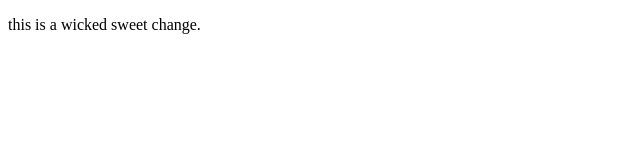
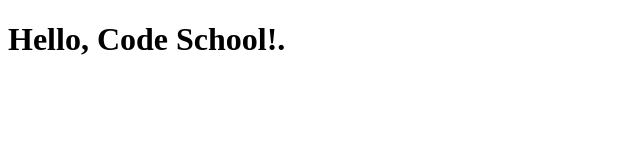
Before and after one commit to atclarkson/HelloCodeSchoolProject-master, a website: page index.html in a window 1280 px wide. Shown: the whole page, without its empty margins (0-640 px from the left). Drawn offline with Linux system fonts and the light colour scheme.

Commit message:
Completed Step 5 and Step 6

```diff
--- a/index.html
+++ b/index.html
@@ -1,11 +1,12 @@
 <!DOCTYPE html>
 <html lang='en'>
   <head>
+    <title>Adam Clarkson's Portfolio Website</title>
     <meta charset='utf-8'>
     <meta http-equiv='X-UA-Compatible' content='IE=edge'>
     <meta name='viewport' content='width=device-width, initial-scale=1'>
   </head>
   <body>
-<p> this is a wicked sweet change.</p>
+<h1>Hello, Code School!.</h1>
   </body>
 </html>
```
